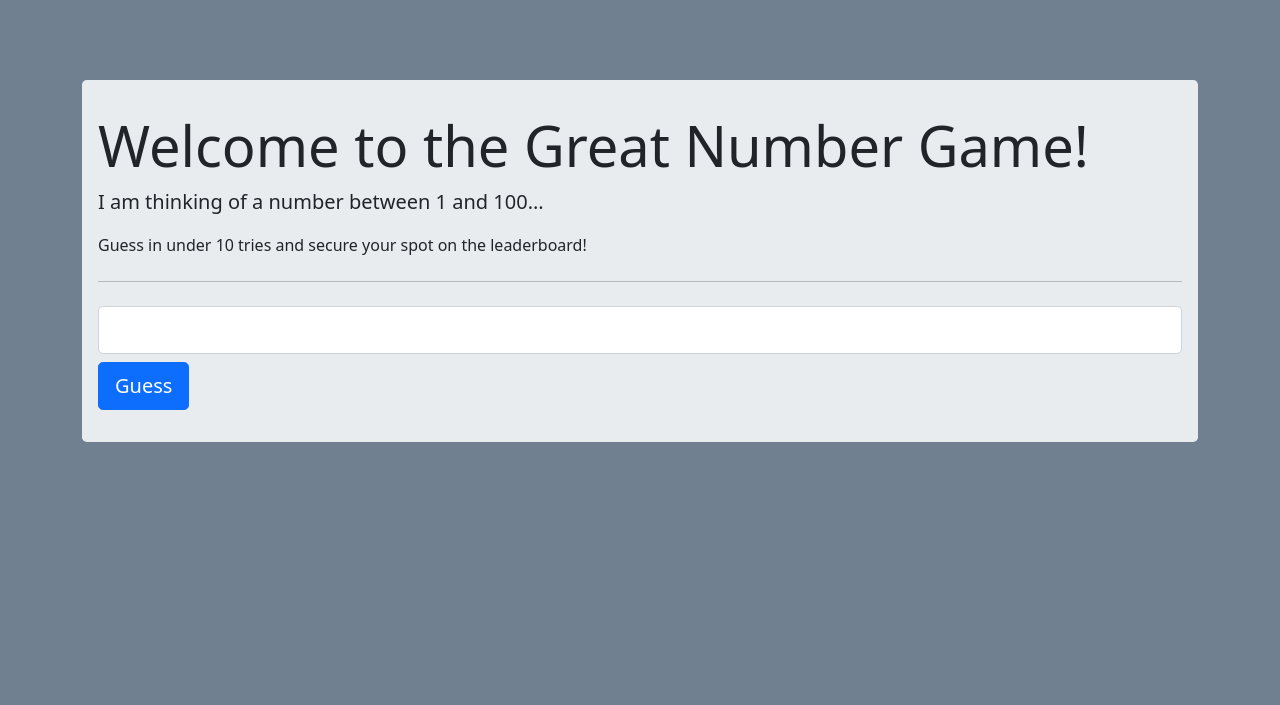
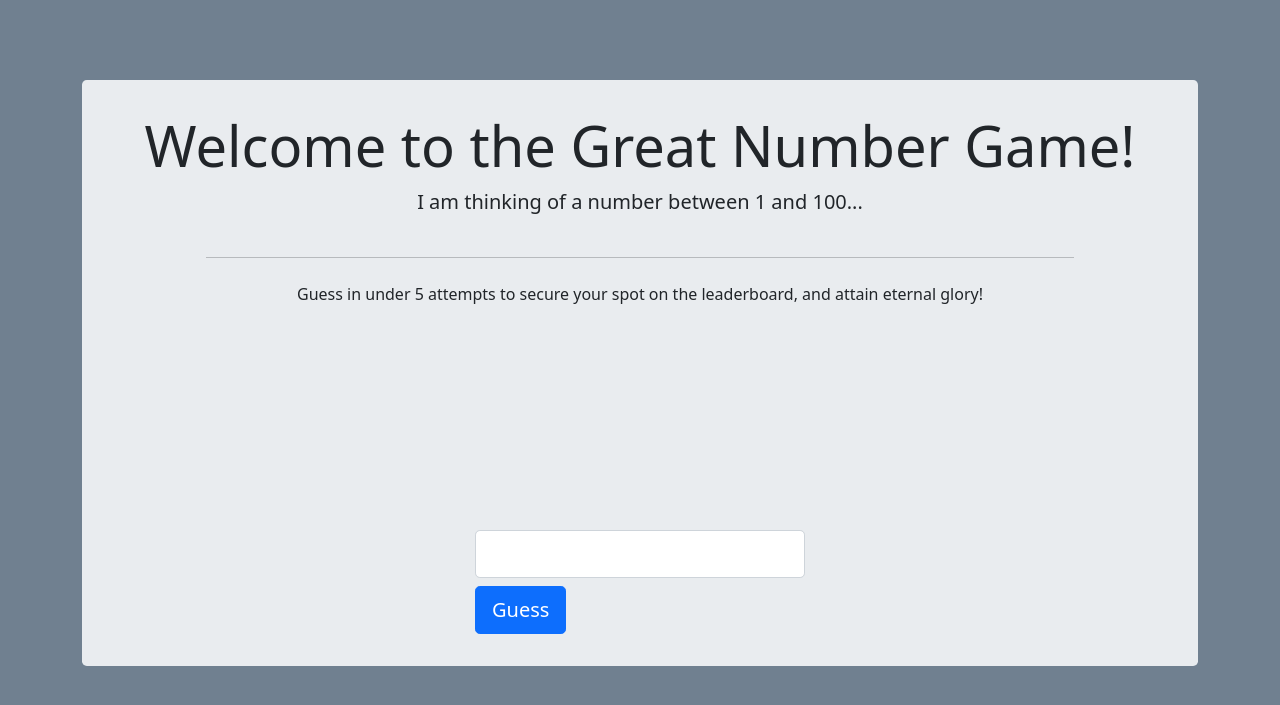
Before and after one commit to CepheidVariable/dojoGames, a Django app: template great_num_game_app/templates/number_game.html in a window 1280 px wide. Shown: the part 56-761 px from the top of the page. Run offline with Django 3.2, Linux system fonts and the light colour scheme; the template is opened without the code that fills it, so the values that code supplies are empty; some libraries are stand-ins or nearby versions.

Commit message:
add CSS class for num guess, fixed CSS/HTML bugs

```diff
--- /dev/null
+++ b/great_num_game_app/static/assets/css/style_numgame.css
@@ -0,0 +1,46 @@
+body{
+    background: slategray;
+}
+.container{
+    margin-top: 5em;
+}
+.jumbotron {
+    padding: 2rem 1rem;
+    margin-bottom: 2rem;
+    background-color: #e9ecef;
+    border-radius: .3rem;
+    display: flex;
+    flex-direction: column;
+    align-items: center;
+}
+.idle{
+    display: none;
+
+}
+.feedback{
+    width: 12em;
+    height: 12em;
+}
+.close{
+    background: khaki;
+    color: black;
+    border: solid .15em black;
+    font-size: x-large;
+}
+.success{
+    background: forestgreen;
+    color: whitesmoke;
+    border: solid .15em black;
+    font-size: x-large;
+}
+.incorrect{
+    background: crimson;
+    color: whitesmoke;
+    border: solid .15em black;
+    font-size: x-large;
+}
+hr{
+    margin-left: 0;
+    margin-right: 0;
+    width: 80%;
+}
--- a/great_num_game_app/templates/number_game.html
+++ b/great_num_game_app/templates/number_game.html
@@ -8,7 +8,7 @@
     {% load static %}
     <script src="{% static 'assets/js/bootstrap.bundle.js' %}"></script>
     <link rel="stylesheet" href="{% static 'assets/css/bootstrap.css' %}">
-    <link rel="stylesheet" href="{% static 'assets/css/style_counter.css' %}">
+    <link rel="stylesheet" href="{% static 'assets/css/style_numgame.css' %}">
 
 </head>
 <body>
@@ -56,8 +56,9 @@
         <div class="jumbotron">
             <h1 class="display-4">Welcome to the Great Number Game!</h1>
             <p class="lead">I am thinking of a number between 1 and 100...</p>
-            <p>Guess in under 10 tries and secure your spot on the leaderboard!</p>
             <hr class="my-4">
+            <p>Guess in under 5 attempts to secure your spot on the leaderboard, and attain eternal glory!</p>
+            <div class="feedback {{request.session.guess_result}}"></div>
             <form action="/greatnumbergame/guess" method="POST">
                 {% csrf_token %}
                 <div class="input-group input-group-lg mt-3">
--- a/great_num_game_app/views.py
+++ b/great_num_game_app/views.py
@@ -6,7 +6,7 @@ def great_num_game(request):
     if ('random' not in request.session):
         request.session['random'] = randint(1, 100)
         request.session['attempts'] = 0
-        request.session['guess_result'] = ""
+        request.session['guess_result'] = "idle"
     print(request.session['random'], request.session['attempts'])
     return render(request, 'number_game.html')
 
```
Also changed, not shown: great_num_game_app/static/assets/css/style.css (deleted, +0 -17 lines), db.sqlite3.
